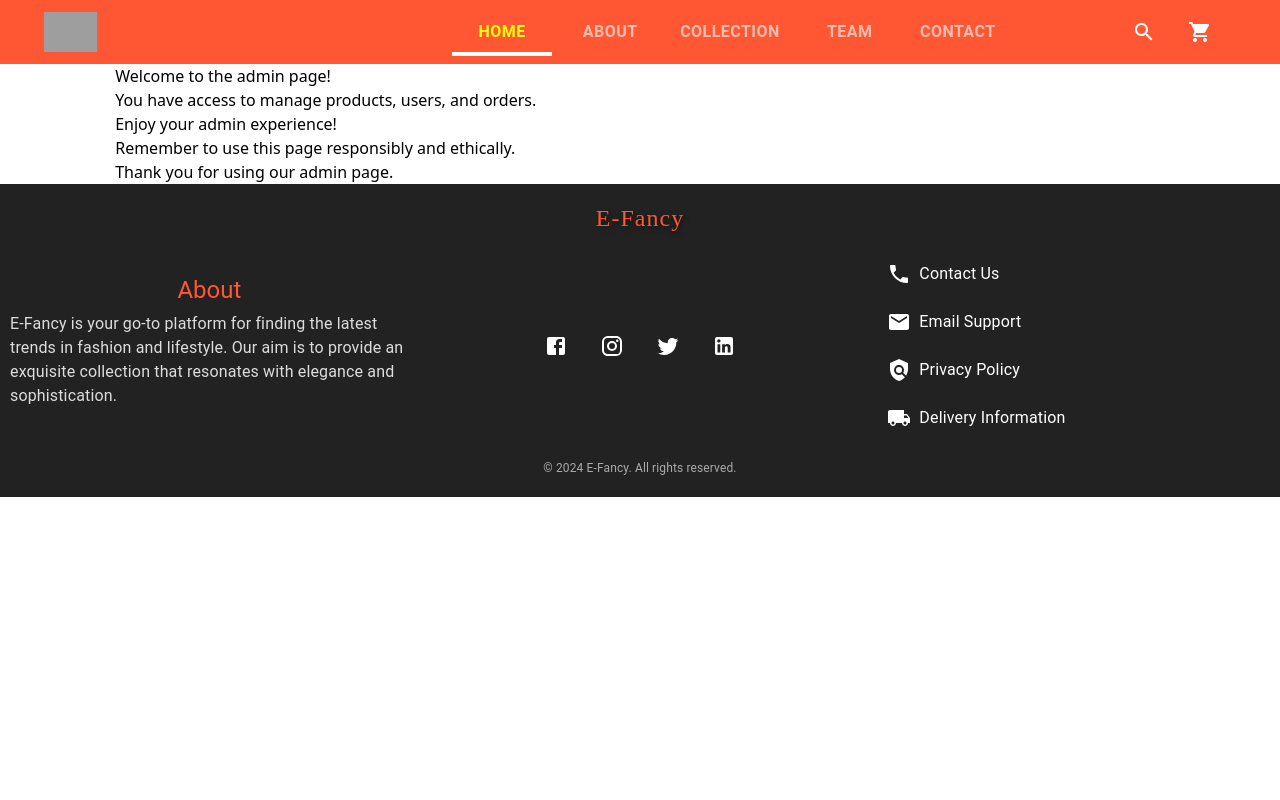
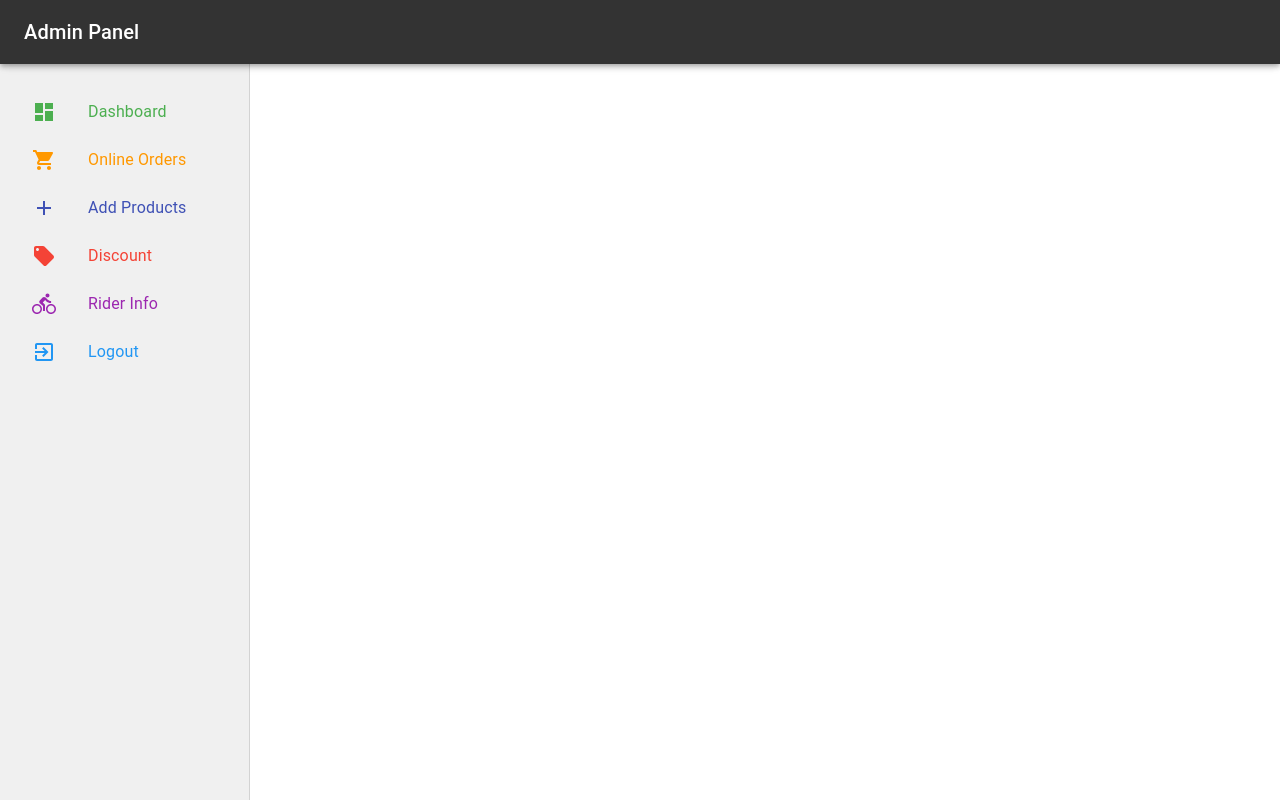
Before and after one commit to rahul20610105/frontende-fancy, a React (Vite) app: page /admin in a window 1280 px wide. Built offline with nearby package versions, Linux system fonts and the light colour scheme; sample sign-in values are in the browser's storage; grey boxes are pictures that could not be loaded.

Commit message:
hello new ui

```diff
--- /dev/null
+++ b/src/AdminPages/AddProductPage.jsx
@@ -0,0 +1,11 @@
+import React from 'react'
+
+const AddProductPage = () => {
+  return (
+    <div>
+
+    </div>
+  )
+}
+
+export default AddProductPage
--- /dev/null
+++ b/src/AdminPages/DashboardPage.jsx
@@ -0,0 +1,11 @@
+import React from 'react'
+
+const DashboardPage = () => {
+  return (
+    <div>
+
+    </div>
+  )
+}
+
+export default DashboardPage
--- /dev/null
+++ b/src/AdminPages/DiscountPage.jsx
@@ -0,0 +1,11 @@
+import React from 'react'
+
+const DiscountPage = () => {
+  return (
+    <div>
+
+    </div>
+  )
+}
+
+export default DiscountPage
--- /dev/null
+++ b/src/AdminPages/OrdersPage.jsx
@@ -0,0 +1,11 @@
+import React from 'react'
+
+const OrdersPage = () => {
+  return (
+    <div>
+
+    </div>
+  )
+}
+
+export default OrdersPage
--- /dev/null
+++ b/src/AdminPages/RiderInfoPage.jsx
@@ -0,0 +1,11 @@
+import React from 'react'
+
+const RiderInfoPage = () => {
+  return (
+    <div>
+
+    </div>
+  )
+}
+
+export default RiderInfoPage
--- a/src/App.jsx
+++ b/src/App.jsx
@@ -20,11 +20,19 @@ import Settings from "./pages/Settings";
 import ProductTable from "./pages/ProductTable";
 import AdminPage from "./pages/AdminPage";
 import ProtectedRoute from "./pages/ProtectedRoutes"; // Import ProtectedRoute
+import { useAuth } from "./context/AuthContext";
 
 const App = () => {
+  const {userRole}=useAuth()
+  const path =window.location.pathname
+  console.log(path.pathname)
+  console.log(userRole)
   return (
     <ShopProvider>
-      <Navbar />
+      {
+        path!=="/admin"?(  <Navbar />):""
+      }
+
       <div className="flex flex-col min-h-screen">
         <div className="px-4 sm:px-[5vw] md:px-[7vw] lg:px-[9vw]">
           <Routes>
@@ -51,7 +59,9 @@ const App = () => {
             </Route>
           </Routes>
         </div>
-        <Footer />
+        {
+        path!=="/admin"?(  <Footer />):""
+      }
       </div>
     </ShopProvider>
   );
--- a/src/components/Navbar.jsx
+++ b/src/components/Navbar.jsx
@@ -17,6 +17,7 @@ import {
   Button,
   InputBase,
   CircularProgress,
+  debounce,
 } from "@mui/material";
 import {
   Menu as MenuIcon,
@@ -40,7 +41,7 @@ const navigation = [
 
 export default function Navbar() {
   const { cartItems } = useContext(ShopContext);
-  const { isAuthenticated } = useAuth();
+  const { isAuthenticated, userRole } = useAuth(); // Assume `user` includes role information
   const navigate = useNavigate();
   const [anchorElUser, setAnchorElUser] = useState(null);
   const [drawerOpen, setDrawerOpen] = useState(false);
@@ -247,6 +248,29 @@ export default function Navbar() {
           </IconButton>
         </Link>
 
+        {/* Admin Dashboard Button */}
+        {isAuthenticated && userRole === "admin" && (
+          <Button
+            color="inherit"
+            component={Link}
+            to="/admin"
+            sx={{
+              backgroundColor: "#FFD700",
+              color: "white",
+              fontWeight: "bold",
+              borderRadius: "8px",
+              padding: "6px 16px",
+              textTransform: "none",
+              "&:hover": { backgroundColor: "#FF4500" },
+              transition: "all 0.3s ease-in-out",
+              ml: 2,
+              alignSelf: "flex-end", // Position on the far-right
+            }}
+          >
+            Admin Dashboard
+          </Button>
+        )}
+
         {/* Authentication Buttons */}
         {!isAuthenticated ? (
           <Box display="flex" alignItems="center" gap={1}>
@@ -265,19 +289,20 @@ export default function Navbar() {
                 transition: "all 0.3s ease-in-out",
               }}
             >
-              Sign In
+              Log In
             </Button>
             <Button
+              color="inherit"
               component={Link}
               to="/signup"
               sx={{
-                backgroundColor: "#FF5733",
+                backgroundColor: "#FFD700",
                 color: "#333",
                 fontWeight: "bold",
                 borderRadius: "8px",
                 padding: "6px 16px",
                 textTransform: "none",
-                "&:hover": { backgroundColor: "#FFB300" },
+                "&:hover": { backgroundColor: "#FFC107" },
                 transition: "all 0.3s ease-in-out",
               }}
             >
@@ -286,53 +311,27 @@ export default function Navbar() {
           </Box>
         ) : (
           <ProfileIcon
-            anchorElUser={anchorElUser}
-            handleOpenUserMenu={handleOpenUserMenu}
-            handleCloseUserMenu={handleCloseUserMenu}
+            anchorEl={anchorElUser}
+            onOpenUserMenu={handleOpenUserMenu}
+            onCloseUserMenu={handleCloseUserMenu}
             handleProfileOptionClick={handleProfileOptionClick}
           />
         )}
       </Toolbar>
-
-      {/* Display Search Results */}
-      {searchVisible && (
-        <Box
-          sx={{
-            padding: "10px",
-            bgcolor: "white",
-            color: "black",
-            position: "absolute",
-            width: "100%",
-          }}
-        >
-          {error ? (
-            <Typography variant="body1" color="error">
-              {error}
-            </Typography>
-          ) : (
-            Array.isArray(searchResults) &&
-            searchResults.map((product) => (
-              <Link
-                key={product._id}
-                to={`/product/${product._id}`}
-                style={{ textDecoration: "none", color: "black" }}
-              >
-                <Typography variant="body1" sx={{ padding: "8px 0" }}>
-                  {product.name}
-                </Typography>
-              </Link>
-            ))
-          )}
-        </Box>
-      )}
-
-      {/* Drawer for Mobile */}
+      {/* Drawer Menu */}
       <Drawer
         anchor="left"
         open={drawerOpen}
         onClose={() => toggleDrawer(false)}
+        sx={{
+          width: "250px",
+          ".MuiDrawer-paper": {
+            width: "250px",
+            backgroundColor: "#FF5733",
+          },
+        }}
       >
-        <List sx={{ width: "250px" }}>
+        <List>
           {navigation.map((item) => (
             <ListItem
               button
@@ -340,6 +339,14 @@ export default function Navbar() {
               component={Link}
               to={item.href}
               onClick={() => toggleDrawer(false)}
+              sx={{
+                color: "white",
+                fontSize: "1.2rem",
+                fontWeight: "bold",
+                borderBottom: "1px solid white",
+                "&:hover": { color: "yellow", backgroundColor: "#FF4500" },
+                transition: "all 0.3s ease-in-out",
+              }}
             >
               {item.name}
             </ListItem>
@@ -349,12 +356,3 @@ export default function Navbar() {
     </AppBar>
   );
 }
-
-// Utility function for debounce
-function debounce(func, delay) {
-  let timeoutId;
-  return function (...args) {
-    clearTimeout(timeoutId);
-    timeoutId = setTimeout(() => func.apply(this, args), delay);
-  };
-}
--- a/src/pages/AdminPage.jsx
+++ b/src/pages/AdminPage.jsx
@@ -1,16 +1,117 @@
-import React from 'react'
+import React, { useState } from 'react';
+import { AppBar, Toolbar, IconButton, Drawer, List, ListItem, ListItemText, ListItemIcon, Typography, Box } from '@mui/material';
+import { Menu as MenuIcon, Dashboard, ShoppingCart, Add, LocalOffer, DirectionsBike, ExitToApp } from '@mui/icons-material';
+import { useNavigate, Routes, Route } from 'react-router-dom';
+import { useAuth } from '../context/AuthContext'; // Use the custom hook
+import DashboardPage from '../AdminPages/DashboardPage';
+import OrdersPage from '../AdminPages/OrdersPage';
+import AddProductPage from '../AdminPages/AddProductPage';
+import DiscountPage from '../AdminPages/DiscountPage';
+import RiderInfoPage from '../AdminPages/RiderInfoPage';
 
-function AdminPage() {
-  return (
-   <>
-    <h1 className='mt-10'>Admin Page</h1>
-    <p>Welcome to the admin page!</p>
-    <p>You have access to manage products, users, and orders.</p>
-    <p>Enjoy your admin experience!</p>
-    <p>Remember to use this page responsibly and ethically.</p>
-    <p>Thank you for using our admin page.</p>
-   </>
-  )
-}
+const AdminPage = () => {
+  const [isDrawerOpen, setIsDrawerOpen] = useState(false);
+  const { userRole } = useAuth();
+  const navigate = useNavigate();
 
-export default AdminPage
+  const toggleDrawer = () => {
+    setIsDrawerOpen(!isDrawerOpen);
+  };
+
+  const handleMenuClick = (page, path) => {
+    if (page === 'Logout') {
+      localStorage.removeItem('token');
+      navigate('/');
+      return;
+    }
+    navigate(path);
+    if (window.innerWidth < 900) {
+      setIsDrawerOpen(false);
+    }
+  };
+
+  const drawerItems = [
+    { text: 'Dashboard', icon: <Dashboard />, color: '#4caf50', path: 'dashboard' },
+    { text: 'Online Orders', icon: <ShoppingCart />, color: '#ff9800', path: 'online-orders' },
+    { text: 'Add Products', icon: <Add />, color: '#3f51b5', path: 'add-products' },
+    { text: 'Discount', icon: <LocalOffer />, color: '#f44336', path: 'discount' },
+    { text: 'Rider Info', icon: <DirectionsBike />, color: '#9c27b0', path: 'rider-info' },
+    { text: 'Logout', icon: <ExitToApp />, color: '#2196f3', path: '/' },
+  ];
+
+  return userRole === 'admin' ? (
+    <div style={{ display: 'flex' }}>
+      <AppBar position="fixed" sx={{ zIndex: (theme) => theme.zIndex.drawer + 1, background: '#333' }}>
+        <Toolbar>
+          <IconButton edge="start" color="inherit" aria-label="menu" onClick={toggleDrawer} sx={{ mr: 2, display: { md: 'none' } }}>
+            <MenuIcon />
+          </IconButton>
+          <Typography variant="h6" noWrap>
+            Admin Panel
+          </Typography>
+        </Toolbar>
+      </AppBar>
+
+      <Drawer
+        variant="persistent"
+        anchor="left"
+        open={isDrawerOpen || window.innerWidth >= 900}
+        onClose={toggleDrawer}
+        sx={{
+          '& .MuiDrawer-paper': {
+            width: 250,
+            boxSizing: 'border-box',
+            backgroundColor: '#f0f0f0',
+          },
+        }}
+      >
+        <Toolbar />
+        <Box role="presentation" sx={{ width: 250, padding: 2 }}>
+          <List>
+            {drawerItems.map((item) => (
+              <ListItem
+                button
+                key={item.text}
+                sx={{ color: item.color }}
+                onClick={() => handleMenuClick(item.text, item.path)}
+              >
+                <ListItemIcon sx={{ color: item.color }}>{item.icon}</ListItemIcon>
+                <ListItemText primary={item.text} />
+              </ListItem>
+            ))}
+          </List>
+        </Box>
+      </Drawer>
+
+      <Box
+        component="main"
+        sx={{
+          flexGrow: 1,
+          p: 3,
+          marginLeft: { xs: 0, md: 30 },
+          transition: (theme) =>
+            theme.transitions.create('margin', {
+              easing: theme.transitions.easing.sharp,
+              duration: theme.transitions.duration.leavingScreen,
+            }),
+        }}
+      >
+        <Toolbar />
+        <Routes>
+          <Route path="dashboard" element={<DashboardPage />} />
+          <Route path="online-orders" element={<OrdersPage />} />
+          <Route path="add-products" element={<AddProductPage />} />
+          <Route path="discount" element={<DiscountPage />} />
+          <Route path="rider-info" element={<RiderInfoPage />} />
+        </Routes>
+      </Box>
+    </div>
+  ) : (
+    // Optionally, render a "Not Authorized" message or redirect here
+    <Typography variant="h5" color="error">
+      Not Authorized to view this page.
+    </Typography>
+  );
+};
+
+export default AdminPage;
```
